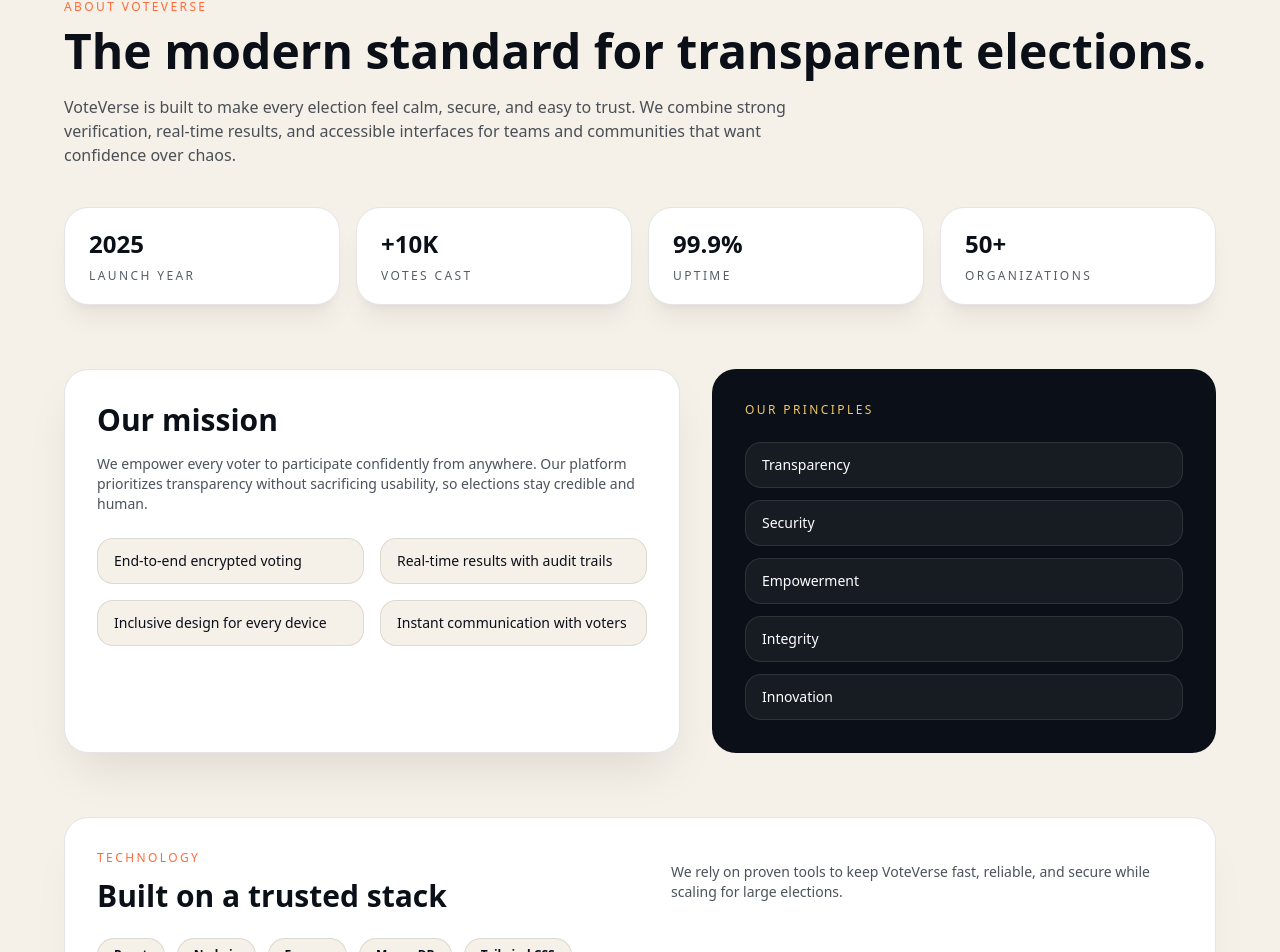
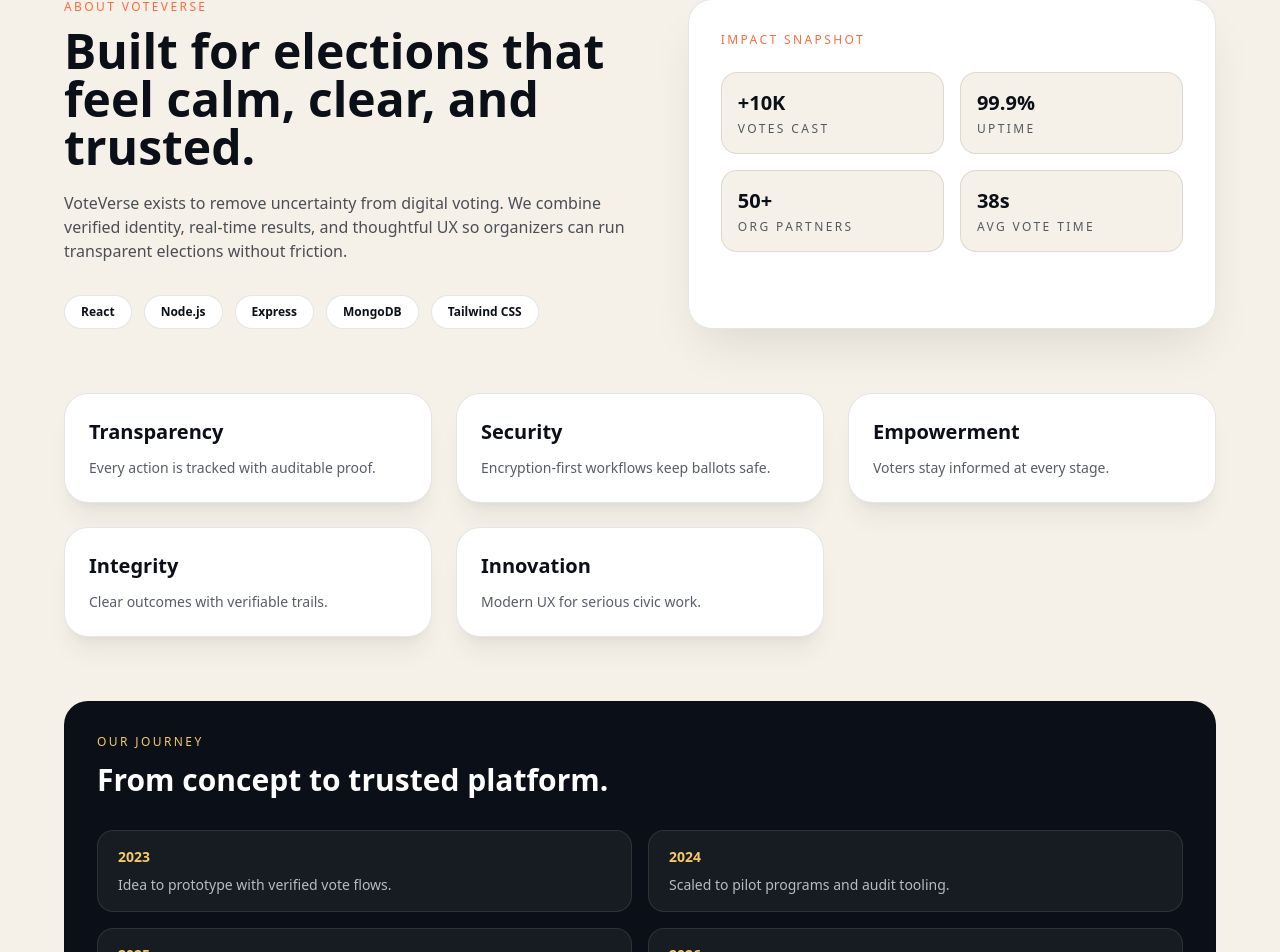
Before and after one commit to Arbab-ofc/voteverse-client, a React (Vite) app: page /about in a window 1280 px wide. Shown: the part 113-1065 px from the top of the page. Built offline with nearby package versions, Linux system fonts and the light colour scheme; no server answers.

Commit message:
feat: refresh about layout and simplify header nav

```diff
--- a/src/components/Header.jsx
+++ b/src/components/Header.jsx
@@ -1,6 +1,6 @@
 import React, { useState, useEffect } from "react";
 import { Link, useLocation, useNavigate } from "react-router-dom";
-import { Menu, X, Home, Mail, Info, LogIn, UserPlus, LayoutDashboard, LogOut, User } from "lucide-react";
+import { Menu, X, Mail, Info, LogIn, UserPlus, LayoutDashboard, LogOut, User } from "lucide-react";
 import { toast } from "react-toastify";
 import axios from "axios";
 import { useAuth } from "../context/AuthContext";
@@ -31,7 +31,6 @@ const Header = ({ isAuthenticated }) => {
   };
 
   const navItems = [
-    { name: "Home", path: "/", icon: <Home className="h-4 w-4" /> },
     { name: "Contact", path: "/contact", icon: <Mail className="h-4 w-4" /> },
     { name: "About", path: "/about", icon: <Info className="h-4 w-4" /> },
     isAuthenticated
--- a/src/pages/About.jsx
+++ b/src/pages/About.jsx
@@ -3,53 +3,71 @@ import { motion } from "framer-motion";
 import { FaGithub, FaLinkedin, FaEnvelope } from "react-icons/fa";
 
 const About = () => {
-  const coreValues = [
-    "Transparency",
-    "Security",
-    "Empowerment",
-    "Integrity",
-    "Innovation",
+  const values = [
+    { title: "Transparency", body: "Every action is tracked with auditable proof." },
+    { title: "Security", body: "Encryption-first workflows keep ballots safe." },
+    { title: "Empowerment", body: "Voters stay informed at every stage." },
+    { title: "Integrity", body: "Clear outcomes with verifiable trails." },
+    { title: "Innovation", body: "Modern UX for serious civic work." },
   ];
 
-  const techStack = [
-    "React",
-    "Node.js",
-    "Express",
-    "MongoDB",
-    "Tailwind CSS",
+  const milestones = [
+    { year: "2023", label: "Idea to prototype with verified vote flows." },
+    { year: "2024", label: "Scaled to pilot programs and audit tooling." },
+    { year: "2025", label: "Public launch with real-time reporting." },
+    { year: "2026", label: "Trusted by growing communities worldwide." },
   ];
 
-  const stats = [
-    { label: "Launch Year", value: "2025" },
-    { label: "Votes Cast", value: "+10K" },
-    { label: "Uptime", value: "99.9%" },
-    { label: "Organizations", value: "50+" },
-  ];
+  const techStack = ["React", "Node.js", "Express", "MongoDB", "Tailwind CSS"];
 
   const sectionVariants = {
-    hidden: { opacity: 0, y: 40 },
+    hidden: { opacity: 0, y: 30 },
     visible: { opacity: 1, y: 0, transition: { duration: 0.6 } },
   };
 
   return (
     <div className="min-h-screen bg-[var(--vv-sand)] px-6 pb-24 pt-28 text-[var(--vv-ink)]">
       <section className="mx-auto max-w-6xl">
+        <div className="grid gap-10 lg:grid-cols-[1.05fr_0.95fr]">
+          <div>
             <p className="text-xs uppercase tracking-[0.2em] text-[var(--vv-ember)]">About VoteVerse</p>
             <h1 className="font-display mt-3 text-4xl font-semibold md:text-5xl">
-          The modern standard for transparent elections.
+              Built for elections that feel calm, clear, and trusted.
             </h1>
-        <p className="mt-5 max-w-3xl text-base text-[var(--vv-ink-2)]/75">
-          VoteVerse is built to make every election feel calm, secure, and easy to trust. We combine strong verification,
-          real-time results, and accessible interfaces for teams and communities that want confidence over chaos.
+            <p className="mt-5 text-base text-[var(--vv-ink-2)]/75">
+              VoteVerse exists to remove uncertainty from digital voting. We combine verified identity, real-time results,
+              and thoughtful UX so organizers can run transparent elections without friction.
             </p>
+            <div className="mt-8 flex flex-wrap gap-3">
+              {techStack.map((tech) => (
+                <span
+                  key={tech}
+                  className="rounded-full border border-black/10 bg-white px-4 py-2 text-xs font-semibold"
+                >
+                  {tech}
+                </span>
+              ))}
+            </div>
+          </div>
 
-        <div className="mt-10 grid gap-4 sm:grid-cols-2 lg:grid-cols-4">
-          {stats.map((stat) => (
-            <div key={stat.label} className="rounded-3xl border border-black/10 bg-white px-6 py-5 shadow-xl shadow-black/5">
-              <div className="font-display text-2xl font-semibold">{stat.value}</div>
-              <p className="mt-2 text-xs uppercase tracking-[0.2em] text-[var(--vv-ink-2)]/70">{stat.label}</p>
+          <div className="rounded-3xl border border-black/10 bg-white p-8 shadow-2xl shadow-black/10">
+            <p className="text-xs uppercase tracking-[0.2em] text-[var(--vv-ember)]">Impact snapshot</p>
+            <div className="mt-6 grid gap-4 sm:grid-cols-2">
+              {[
+                { label: "Votes Cast", value: "+10K" },
+                { label: "Uptime", value: "99.9%" },
+                { label: "Org Partners", value: "50+" },
+                { label: "Avg Vote Time", value: "38s" },
+              ].map((stat) => (
+                <div key={stat.label} className="rounded-2xl border border-black/10 bg-[var(--vv-sand)] px-4 py-4">
+                  <p className="font-display text-xl font-semibold">{stat.value}</p>
+                  <p className="mt-1 text-xs uppercase tracking-[0.2em] text-[var(--vv-ink-2)]/70">
+                    {stat.label}
+                  </p>
                 </div>
               ))}
+            </div>
+          </div>
         </div>
       </section>
 
@@ -60,37 +78,16 @@ const About = () => {
         viewport={{ once: true }}
         variants={sectionVariants}
       >
-        <div className="grid gap-8 lg:grid-cols-[1.1fr_0.9fr]">
-          <div className="rounded-3xl border border-black/10 bg-white p-8 shadow-2xl shadow-black/10">
-            <h2 className="font-display text-3xl font-semibold">Our mission</h2>
-            <p className="mt-4 text-sm text-[var(--vv-ink-2)]/75">
-              We empower every voter to participate confidently from anywhere. Our platform prioritizes transparency
-              without sacrificing usability, so elections stay credible and human.
-            </p>
-            <div className="mt-6 grid gap-4 sm:grid-cols-2">
-              {[
-                "End-to-end encrypted voting",
-                "Real-time results with audit trails",
-                "Inclusive design for every device",
-                "Instant communication with voters",
-              ].map((item) => (
-                <div key={item} className="rounded-2xl border border-black/10 bg-[var(--vv-sand)] px-4 py-3 text-sm">
-                  {item}
+        <div className="grid gap-6 md:grid-cols-2 lg:grid-cols-3">
+          {values.map((value) => (
+            <div
+              key={value.title}
+              className="rounded-3xl border border-black/10 bg-white p-6 shadow-xl shadow-black/5"
+            >
+              <h3 className="font-display text-xl font-semibold">{value.title}</h3>
+              <p className="mt-3 text-sm text-[var(--vv-ink-2)]/70">{value.body}</p>
             </div>
           ))}
-            </div>
-          </div>
-
-          <div className="rounded-3xl border border-black/10 bg-[var(--vv-ink)] p-8 text-white">
-            <p className="text-xs uppercase tracking-[0.2em] text-[var(--vv-gold)]">Our principles</p>
-            <div className="mt-6 grid gap-3">
-              {coreValues.map((value) => (
-                <div key={value} className="rounded-2xl border border-white/10 bg-white/5 px-4 py-3 text-sm">
-                  {value}
-                </div>
-              ))}
-            </div>
-          </div>
         </div>
       </motion.section>
 
@@ -101,24 +98,15 @@ const About = () => {
         viewport={{ once: true }}
         variants={sectionVariants}
       >
-        <div className="rounded-3xl border border-black/10 bg-white p-8 shadow-2xl shadow-black/5">
-          <div className="flex flex-col gap-6 md:flex-row md:items-center md:justify-between">
-            <div>
-              <p className="text-xs uppercase tracking-[0.2em] text-[var(--vv-ember)]">Technology</p>
-              <h2 className="font-display mt-3 text-3xl font-semibold">Built on a trusted stack</h2>
+        <div className="rounded-3xl border border-black/10 bg-[var(--vv-ink)] p-8 text-white">
+          <p className="text-xs uppercase tracking-[0.2em] text-[var(--vv-gold)]">Our journey</p>
+          <h2 className="font-display mt-3 text-3xl font-semibold">From concept to trusted platform.</h2>
+          <div className="mt-8 grid gap-4 md:grid-cols-2">
+            {milestones.map((milestone) => (
+              <div key={milestone.year} className="rounded-2xl border border-white/10 bg-white/5 px-5 py-4">
+                <p className="text-sm font-semibold text-[var(--vv-gold)]">{milestone.year}</p>
+                <p className="mt-2 text-sm text-white/70">{milestone.label}</p>
               </div>
-            <p className="max-w-lg text-sm text-[var(--vv-ink-2)]/75">
-              We rely on proven tools to keep VoteVerse fast, reliable, and secure while scaling for large elections.
-            </p>
-          </div>
-          <div className="mt-6 flex flex-wrap gap-3">
-            {techStack.map((tech) => (
-              <span
-                key={tech}
-                className="rounded-full border border-black/10 bg-[var(--vv-sand)] px-4 py-2 text-xs font-semibold text-[var(--vv-ink)]"
-              >
-                {tech}
-              </span>
             ))}
           </div>
         </div>
@@ -131,31 +119,31 @@ const About = () => {
         viewport={{ once: true }}
         variants={sectionVariants}
       >
-        <div className="grid gap-8 md:grid-cols-[1fr_0.9fr]">
+        <div className="grid gap-8 lg:grid-cols-[1.1fr_0.9fr]">
           <div className="rounded-3xl border border-black/10 bg-white p-8">
             <h2 className="font-display text-3xl font-semibold">A note from the founder</h2>
             <blockquote className="mt-4 text-sm text-[var(--vv-ink-2)]/75">
               “We believe voting should be as secure as your bank and as easy as your favorite app.”
             </blockquote>
-            <p className="mt-4 text-sm font-semibold text-[var(--vv-ink)]">— Arbab Arshad</p>
+            <p className="mt-4 text-sm font-semibold">— Arbab Arshad</p>
           </div>
-          <div className="rounded-3xl border border-black/10 bg-[var(--vv-ink)] p-8 text-white">
+          <div className="rounded-3xl border border-black/10 bg-white p-8">
             <h3 className="font-display text-2xl font-semibold">Join the community</h3>
-            <p className="mt-3 text-sm text-white/70">
+            <p className="mt-3 text-sm text-[var(--vv-ink-2)]/70">
               Follow the journey, contribute ideas, and help us keep democracy transparent.
             </p>
-            <div className="mt-6 flex items-center gap-4 text-2xl">
+            <div className="mt-6 flex items-center gap-4 text-2xl text-[var(--vv-ink)]">
               <a
                 href="https://github.com/Arbab-ofc"
                 target="_blank"
                 rel="noopener noreferrer"
-                className="rounded-full border border-white/20 p-3 hover:bg-white/10"
+                className="rounded-full border border-black/10 p-3 hover:bg-black/5"
               >
                 <FaGithub />
               </a>
               <a
                 href="mailto:arbababby111@gmail.com"
-                className="rounded-full border border-white/20 p-3 hover:bg-white/10"
+                className="rounded-full border border-black/10 p-3 hover:bg-black/5"
               >
                 <FaEnvelope />
               </a>
@@ -163,7 +151,7 @@ const About = () => {
                 href="https://www.linkedin.com/in/arbab-arshad-0b2961326/"
                 target="_blank"
                 rel="noopener noreferrer"
-                className="rounded-full border border-white/20 p-3 hover:bg-white/10"
+                className="rounded-full border border-black/10 p-3 hover:bg-black/5"
               >
                 <FaLinkedin />
               </a>
```
Lines whose indentation alone changed are shown as unchanged.
